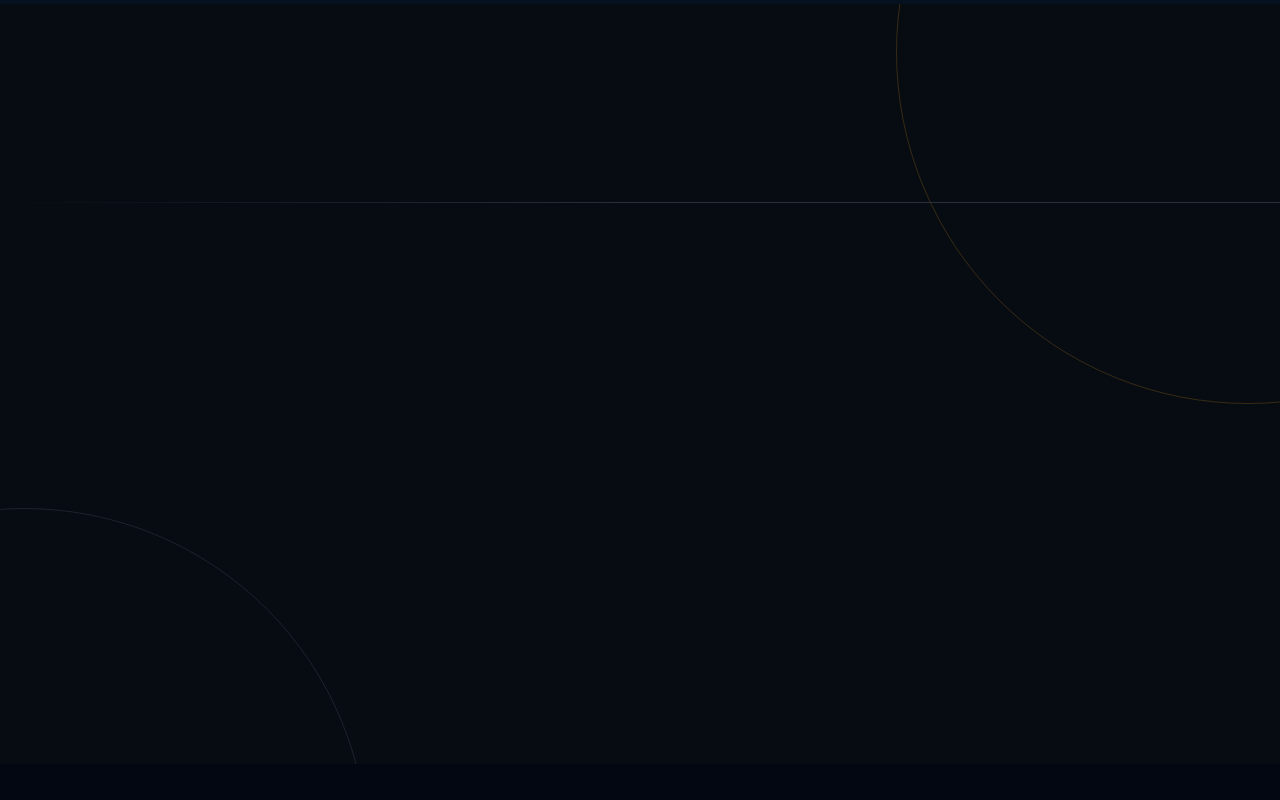
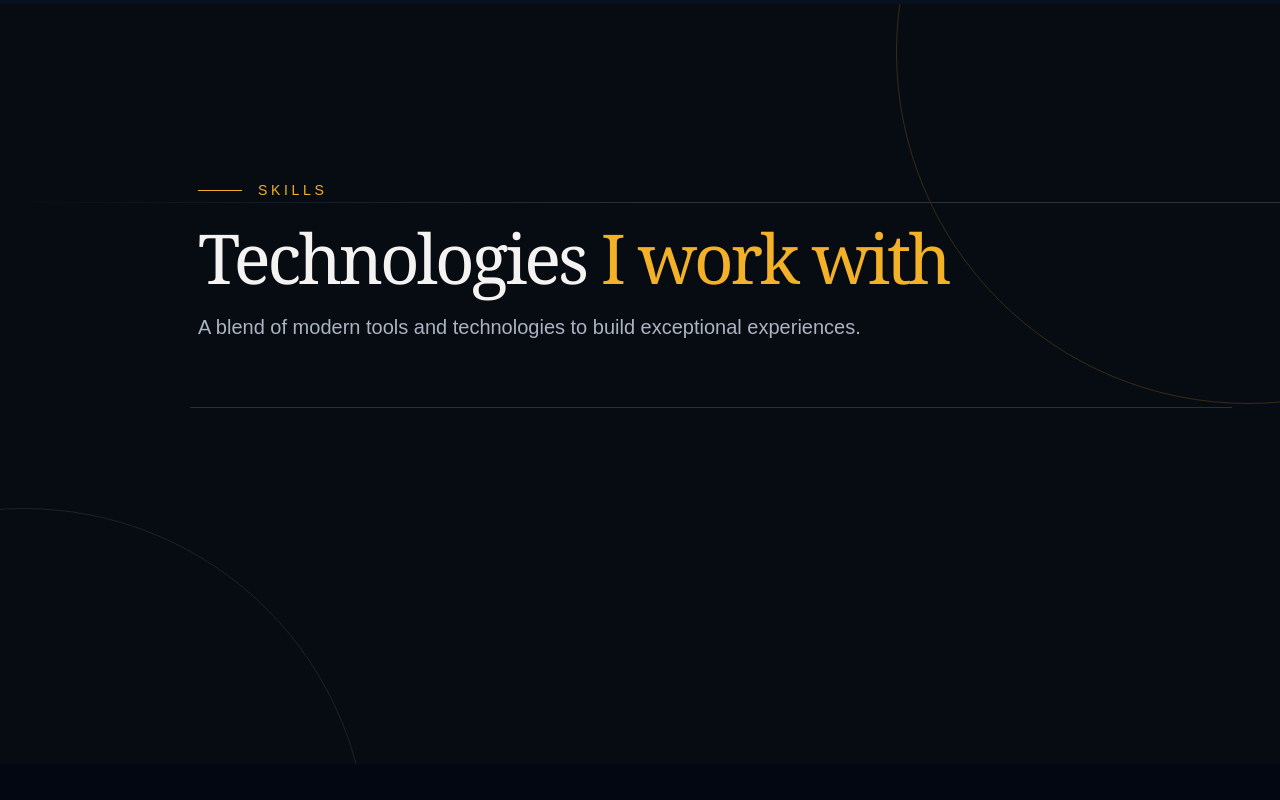
Before and after one commit to ResStorvin/personal-portfolio, a Next.js app: page / in a window 1280 px wide. Shown: the part 3801-4601 px from the top of the page. Built offline with nearby package versions, Linux system fonts and the light colour scheme.

Commit message:
Add skill groups data and skills tablist layout

```diff
--- a/components/skills.tsx
+++ b/components/skills.tsx
@@ -1,9 +1,89 @@
+"use client";
+
+import { useState } from "react";
+import {
+  Atom,
+  Braces,
+  Container,
+  Database,
+  GitBranch,
+  Globe2,
+  Layers3,
+  PanelsTopLeft,
+  Server,
+  Smartphone,
+  Workflow,
+  type LucideIcon,
+} from "lucide-react";
+
+type Skill = {
+  name: string;
+  icon: LucideIcon;
+  mark?: string;
+};
+
+type SkillGroup = {
+  title: string;
+  description: string;
+  skills: Skill[];
+};
+
+const skillGroups: SkillGroup[] = [
+  {
+    title: "Frontend",
+    description: "Building beautiful and responsive user interfaces.",
+    skills: [
+      { name: "React", icon: Atom },
+      { name: "Next.js", icon: Layers3, mark: "N" },
+      { name: "HTML5", icon: Braces, mark: "5" },
+      { name: "CSS3", icon: Braces, mark: "3" },
+      { name: "Tailwind CSS", icon: Workflow },
+      { name: "Responsive Design", icon: Smartphone },
+    ],
+  },
+  {
+    title: "Backend",
+    description:
+      "Designing reliable services and scalable application foundations.",
+    skills: [
+      { name: "Node.js", icon: Server },
+      { name: "Express.js", icon: Workflow },
+      { name: "REST APIs", icon: Globe2 },
+      { name: "Microservices", icon: Layers3 },
+      { name: "SQL", icon: Database },
+    ],
+  },
+  {
+    title: "Tools & Others",
+    description: "The tools and workflows that bring projects together.",
+    skills: [
+      { name: "PostgreSQL", icon: Database },
+      { name: "Docker", icon: Container },
+      { name: "Git", icon: GitBranch },
+      { name: "GitHub", icon: GitBranch },
+      { name: "TurboRepo", icon: Workflow },
+      { name: "Kafka", icon: Layers3 },
+    ],
+  },
+  {
+    title: "Currently Learning",
+    description:
+      "Exploring new ways to build immersive, high-performance experiences.",
+    skills: [
+      { name: "Three.js", icon: Layers3 },
+      { name: "GSAP", icon: Workflow },
+      { name: "Advanced TypeScript", icon: Braces },
+    ],
+  },
+];
+
 export function SkillsSection() {
   return (
     <section
       id="skills"
       aria-labelledby="skills-title"
       className="relative isolate min-h-[760px] overflow-hidden bg-[#070b12] px-6 pb-28 pt-36 text-[#f4f3f1] md:px-12 md:pt-44">
+      {/* background style */}
       <div
         aria-hidden="true"
         className="pointer-events-none absolute inset-0 -z-10 overflow-hidden">
@@ -11,6 +91,32 @@ export function SkillsSection() {
         <div className="absolute -left-[20rem] bottom-[-27rem] size-[43rem] rounded-full border border-[#748197]/20" />
         <div className="absolute left-0 right-0 top-[26%] h-px bg-gradient-to-r from-transparent via-[#28303d] to-[#28303d]" />
       </div>
+
+      <div className="relative mx-auto  max-w-[1240px]">
+        {/* header for skills section */}
+        <header className="relative mb-16 pl-0 md:ml-[12%] md:pl-2">
+          <p className="mb-5 flex items-center gap-4 text-sm font-medium tracking-[0.26em] text-[#f2b126]">
+            <span aria-hidden="true" className="h-px w-11 bg-[#f2b126]" />
+            SKILLS
+          </p>
+          <h2
+            id="skills-title"
+            className="font-serif text-[clamp(2.8rem,6vw,4.3rem)] leading-[1.08] tracking-[-0.045em]">
+            Technologies <span className="text-[#f2b126]">I work with</span>
+          </h2>
+          <p className="mt-4 max-w-3xl text-base leading-relaxed text-[#aab4c3] md:text-xl">
+            A blend of modern tools and technologies to build exceptional
+            experiences.
+          </p>
+        </header>
+
+        <div className="relative md:ml-[12%]">
+          <div
+            role="tablist"
+            aria-label="Skill categories"
+            className="relative grid grid-cols-4 border-b border-[#26303e]"></div>
+        </div>
+      </div>
     </section>
   );
 }
--- a/package.json
+++ b/package.json
@@ -13,6 +13,7 @@
     "@vercel/analytics": "^2.0.1",
     "class-variance-authority": "^0.7.1",
     "clsx": "^2.1.1",
+    "lucide-react": "^1.77.0",
     "next": "16.2.12",
     "react": "19.2.4",
     "react-dom": "19.2.4",
```
Also changed, not shown: 1 other file (tests, documents, lock files or other folders).
